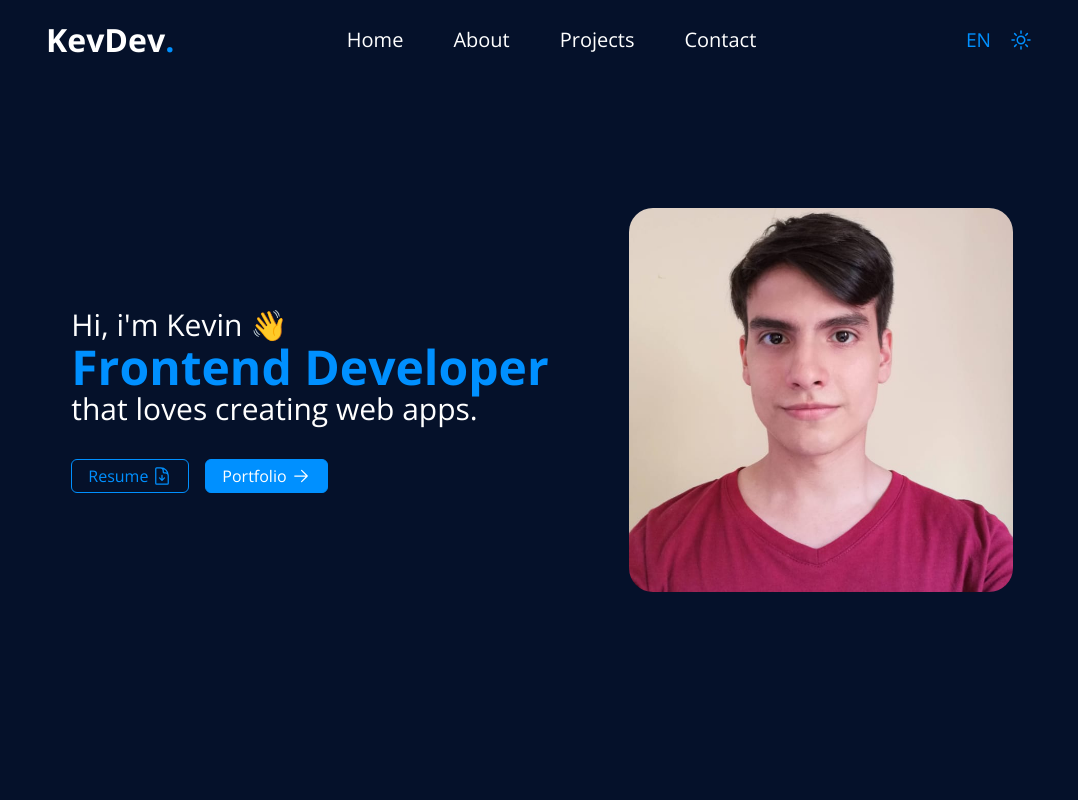
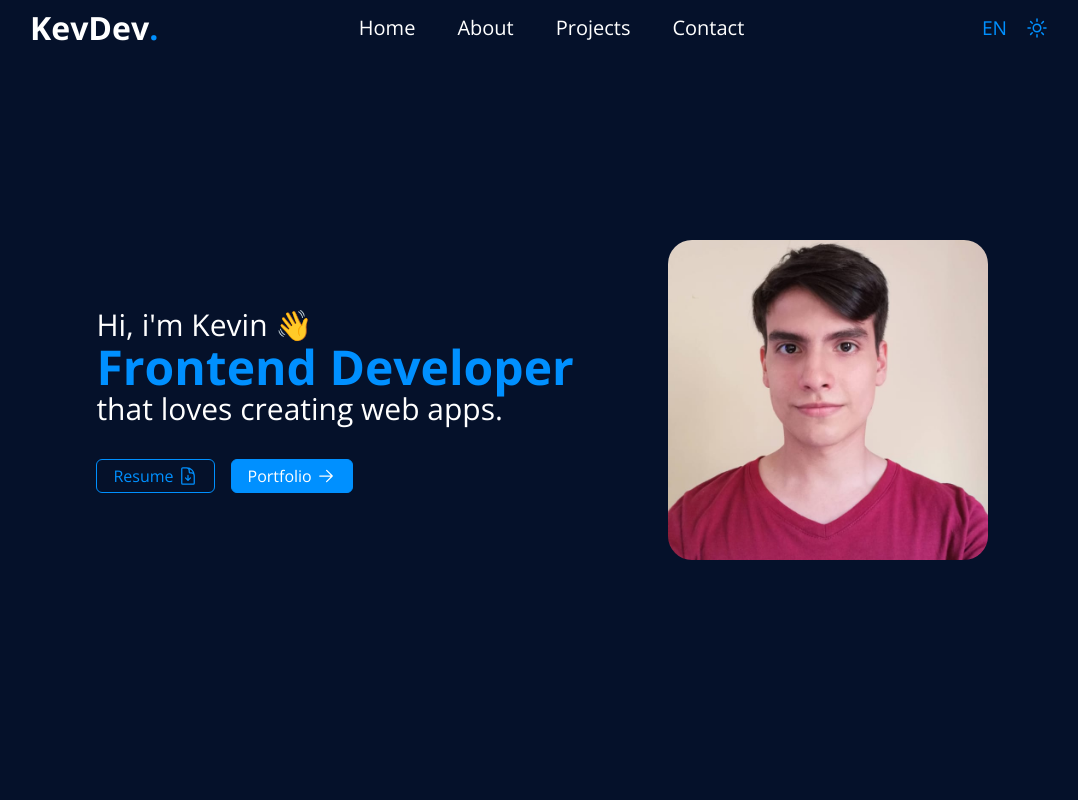
Before and after one commit to kevin3080/Portfolio, a React (Vite) app: page / in a window 1280 px wide. Shown: the top 800 px of the page, without its empty margins (98-1176 px from the left). Built offline with nearby package versions, Linux system fonts and the light colour scheme.

Commit message:
arreglando responsive en inicio component

```diff
--- a/src/Components/Inicio.tsx
+++ b/src/Components/Inicio.tsx
@@ -3,9 +3,9 @@ import Translation from '../translate/Translation';
 
 export const Inicio = () => {
    return (
-      <section className="container mx-auto flex justify-center h-screen items-center w-[90%] md:w-[80%] flex-col-reverse sm:w-[90%] lg:flex-row lg:w-[80%]">
-         <section className="mt-8 lg:mt-0 flex flex-col items-center lg:items-start ">
-            <div className="lg:mr-20 w-[250px]  sm:w-auto text-center lg:text-left">
+      <section className="container mx-auto flex justify-center h-screen items-center w-[90%] md:w-[80%] flex-col-reverse sm:w-[90%] lg:flex-row lg:w-[80%] gap-x-2">
+         <section className="w-[55%] mt-8 lg:mt-0 flex flex-col items-center lg:items-start ">
+            <div className=" sm:w-auto text-center lg:text-left">
                <p className="text-2xl lg:text-3xl">
                   <Translation translationKey="inicio.hi" />
                </p>
@@ -58,7 +58,7 @@ export const Inicio = () => {
                </button>
             </div>
          </section>
-         <div className="w-60 h-60 md:w-80 md:h-80 lg:w-96 lg:h-96 rounded-3xl overflow-hidden">
+         <div className="w-60 h-60 md:w-80 md:h-80 lg:w-95 lg:h-95 rounded-3xl overflow-hidden">
             <img src={autor} alt="" className="object-cover h-full w-full" />
          </div>
       </section>
--- a/src/Components/Navbar.tsx
+++ b/src/Components/Navbar.tsx
@@ -3,6 +3,7 @@ import { useLanguage } from '../Context/LanguageContext';
 import '../Styles/nav.css';
 import { useState } from 'react';
 import { BurguerButton } from './BurguerButton';
+import { Link } from 'react-router-dom';
 
 export const Navbar = () => {
    const [menuOpen, setMenuOpen] = useState(false);
@@ -12,9 +13,9 @@ export const Navbar = () => {
    };
    const { language, toggleLanguage } = useLanguage();
    return (
-      <div className="fixed w-full ">
-         <header className="container mx-auto w-[90%] md:w-[80%] sm:w-[90%] lg:w-[80%] flex items-center justify-between lg:p-4 pl-0 pr-0 bg-[#05112a]">
-            <h2 className="text-[2rem] font-bold z-10">
+      <div className="fixed w-full bg-[#05112a] h-14">
+         <header className="container mx-auto w-[90%] md:w-[80%] sm:w-[90%] lg:w-[80%] flex items-center justify-between pl-0 pr-0 ">
+            <h2 className="text-[2rem] font-bold z-10 pt-1 pb-1">
                KevDev<strong>.</strong>
             </h2>
             <div className="lg:hidden overflow-hidden z-10">
@@ -29,30 +30,18 @@ export const Navbar = () => {
             <div
                className={`absolute lg:static left-[-2000px] ml-auto mr-auto text-center  bur ${
                   menuOpen ? 'active' : ''
-               }`}
+               } gap-y-4`}
             >
-               <a
-                  href=""
-                  className="nav-link text-white text-xl p-3  font-bold block mb-8 lg:inline lg:mr-6"
-               >
+               <a className="nav-link text-white text-xl p-2 pt-1 pb-1   font-bold block lg:inline lg:mr-6">
                   <Translation translationKey="nav.home" />
                </a>
-               <a
-                  href=""
-                  className="nav-link text-white text-xl p-3 font-bold block mb-8 lg:inline lg:mr-6"
-               >
+               <a className="nav-link text-white text-xl p-2 pt-1 pb-1  font-bold block lg:inline lg:mr-6">
                   <Translation translationKey="nav.about" />
                </a>
-               <a
-                  href=""
-                  className="nav-link text-white text-xl p-3 font-bold block mb-8 lg:inline lg:mr-6"
-               >
+               <a className="nav-link text-white text-xl p-2 pt-1 pb-1 font-bold block lg:inline lg:mr-6">
                   <Translation translationKey="nav.projects" />
                </a>
-               <a
-                  href=""
-                  className="nav-link text-white text-xl p-3 font-bold block mb-8 lg:inline lg:mr-6"
-               >
+               <a className="nav-link text-white text-xl p-2 pt-1 pb-1 font-bold block lg:inline lg:mr-6">
                   <Translation translationKey="nav.contact" />
                </a>
                <div className="flex justify-center flex-col lg:flex-row lg:hidden ">
--- a/src/Router.tsx
+++ /dev/null
@@ -1,18 +0,0 @@
-import { createBrowserRouter } from 'react-router-dom';
-import { App, ErrorPage } from './Routes';
-
-const router = createBrowserRouter([
-  {
-    path: '/',
-    element: <App />,
-    errorElement: <ErrorPage />,
-    // children: [
-    //    {
-    //       path: '/contact/:contactId',
-    //       element: <Contact />,
-    //    },
-    // ],
-  },
-]);
-
-export default router;
--- a/src/Styles/nav.css
+++ b/src/Styles/nav.css
@@ -145,7 +145,8 @@
 
 .bur.active {
    width: 100%;
-   display: block;
+   display: flex;
+   flex-direction: column;
    position: absolute;
    margin-left: auto;
    margin-right: auto;
@@ -166,7 +167,6 @@
 }
 
 .bg-bur.active {
-   border-radius: 0 0 40% 0;
    top: 0;
    right: 0;
    left: 0;
--- a/src/main.tsx
+++ b/src/main.tsx
@@ -1,14 +1,19 @@
 import React from 'react';
 import ReactDOM from 'react-dom/client';
-import { RouterProvider } from 'react-router-dom';
-import router from './Router';
+import { BrowserRouter, Route, RouterProvider, Routes } from 'react-router-dom';
+
 import './Styles/index.css';
 import { LangageProvider } from './Context/LanguageContext';
+import { App } from './Routes';
 
 ReactDOM.createRoot(document.getElementById('root') as HTMLElement).render(
-  <React.StrictMode>
-    <LangageProvider>
-      <RouterProvider router={router} />
-    </LangageProvider>
-  </React.StrictMode>
+   <React.StrictMode>
+      <LangageProvider>
+         <BrowserRouter>
+            <Routes>
+               <Route path="/" element={<App />} />
+            </Routes>
+         </BrowserRouter>
+      </LangageProvider>
+   </React.StrictMode>
 );
```
Also changed, not shown: src/Components/index.ts (added, +9 -0 lines), 1 other file (tests, documents, lock files or other folders).
